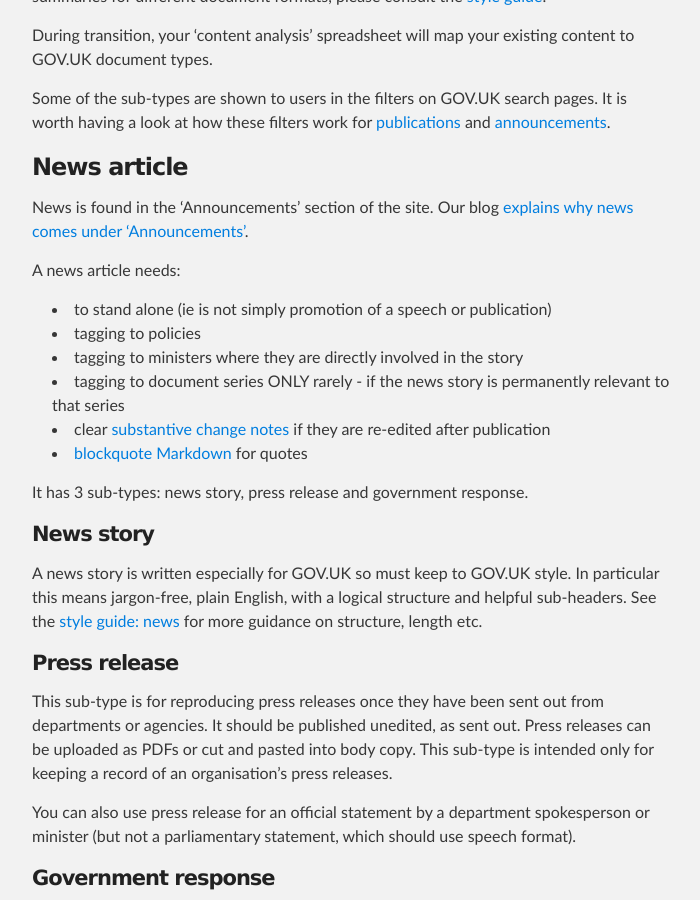
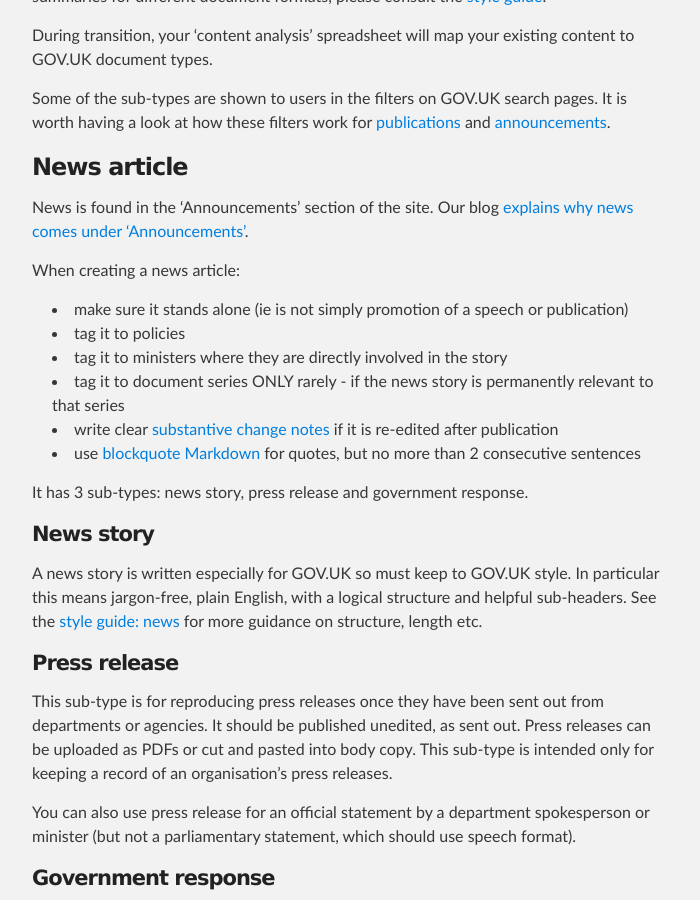
Before and after one commit to alphagov/inside-government-admin-guide, a Jekyll site: the page built from creating-documents/document-types.md, in a window 1280 px wide and 900 px high, scrolled down 521 px. Shown: the whole window, without its empty margins (288-988 px from the left). Built offline with Jekyll 4.4.1, drawn with Linux system fonts in a browser that asks for light colours.

Commit message:
Update document-types.md

```diff
--- a/creating-documents/document-types.md
+++ b/creating-documents/document-types.md
@@ -20,14 +20,14 @@
 
 News is found in the 'Announcements' section of the site. Our blog [explains why news comes under 'Announcements'](http://inside-inside-gov.tumblr.com/post/34783661077/announcements).
 
-A news article needs:
+When creating a news article:
 
-* to stand alone (ie is not simply promotion of a speech or publication)
-* tagging to policies
-* tagging to ministers where they are directly involved in the story
-* tagging to document series ONLY rarely - if the news story is permanently relevant to that series
-* clear [substantive change notes](http://alphagov.github.io/inside-government-admin-guide/creating-documents/make-a-change-note.html) if they are re-edited after publication
-* [blockquote Markdown](http://alphagov.github.io/inside-government-admin-guide/first-steps/markdown.html#blockquotes) for quotes
+* make sure it stands alone (ie is not simply promotion of a speech or publication)
+* tag it to policies
+* tag it to ministers where they are directly involved in the story
+* tag it to document series ONLY rarely - if the news story is permanently relevant to that series
+* write clear [substantive change notes](http://alphagov.github.io/inside-government-admin-guide/creating-documents/make-a-change-note.html) if it is re-edited after publication
+* use [blockquote Markdown](http://alphagov.github.io/inside-government-admin-guide/first-steps/markdown.html#blockquotes) for quotes, but no more than 2 consecutive sentences
 
 It has 3 sub-types: news story, press release and government response.
 
```
